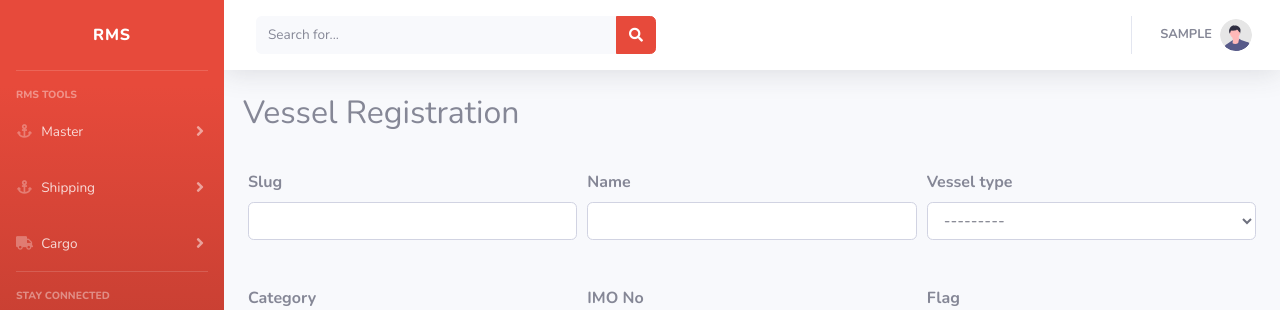
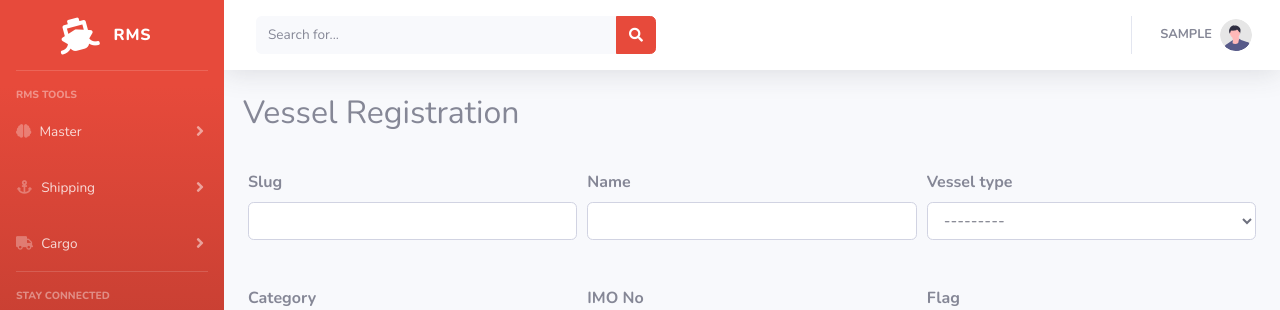
Before and after one commit to progmatic-99/CargoFlow, a Django app: page /vessel/create in a window 1280 px wide. Shown: the top 310 px of the page. Run offline with Django 4.2, Linux system fonts and the light colour scheme; the visitor is signed in with stand-in values (Sample User, id 1); some libraries are stand-ins or nearby versions.

Commit message:
fix: change icons

```diff
--- a/shipping/templates/shipping/base.html
+++ b/shipping/templates/shipping/base.html
@@ -40,9 +40,9 @@
           class="sidebar-brand d-flex align-items-center justify-content-center"
           href="{% url 'index' %}"
         >
-          <!-- <div class="sidebar-brand-icon rotate-n-15">
-								<i class="fas fa-laugh-wink"></i>
-						</div> -->
+          <div class="sidebar-brand-icon rotate-n-15">
+								<i class="fas fa-ship"></i>
+						</div>
           <div class="sidebar-brand-text mx-3">RMS</div>
         </a>
 
@@ -62,7 +62,7 @@
             aria-expanded="true"
             aria-controls="collapseTwo"
           >
-            <i class="fas fa-fw fa-anchor"></i>
+            <i class="fas fa-brain"></i>
             <span>Master</span>
           </a>
           <div
@@ -82,7 +82,7 @@
         </li>
 
 
-       <!-- Nav Item - Pages Collapse Menu -->
+      <!-- Nav Item - Pages Collapse Menu -->
         <li class="nav-item">
           <a
               class="nav-link collapsed"
```
